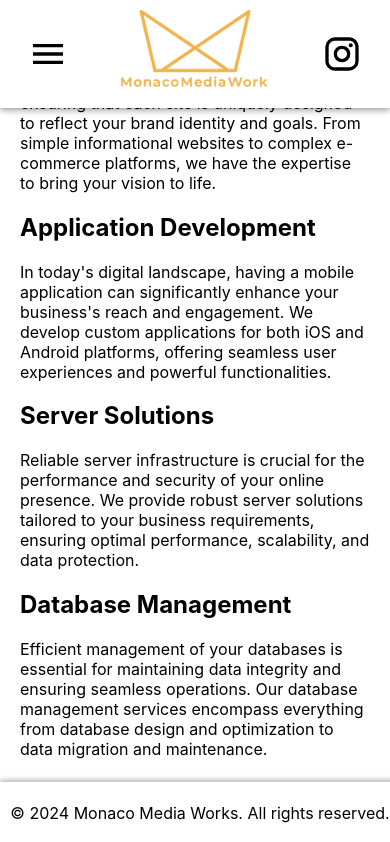
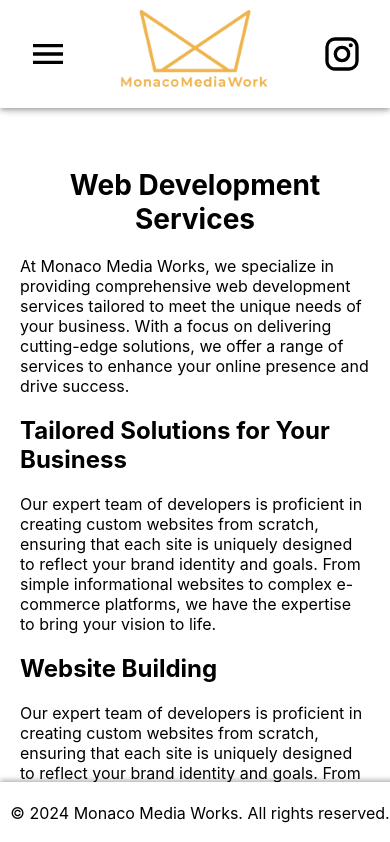
Before and after one commit to himonaco/MMW, a React (Create React App) app in the folder mmw/: page /webdev in a window 390 px wide. Shown: the top 842 px of the page. Built offline with nearby package versions, Linux system fonts and the light colour scheme.

Commit message:
New pages, with more content

```diff
--- a/mmw/src/WebDev.css
+++ b/mmw/src/WebDev.css
@@ -1,3 +1,4 @@
+/* Base styles */
 .webdev {
     /* Add styles for the main div here */
 }
@@ -36,18 +37,18 @@
     margin-top: 30px;
     z-index: 2;
 }
+
 .scroll-top-button {
     position: fixed;
     bottom: 20px;
     right: 20px;
-  }
+}
 
 /* Styles for small screens */
 @media (max-width: 768px) {
     .content {
         max-width: 90vw; /* Increase the width on small screens */
-        margin-top: -650px;
-
+        margin-top: 0; /* Remove negative margin-top */
     }
 
     .footer {
```
